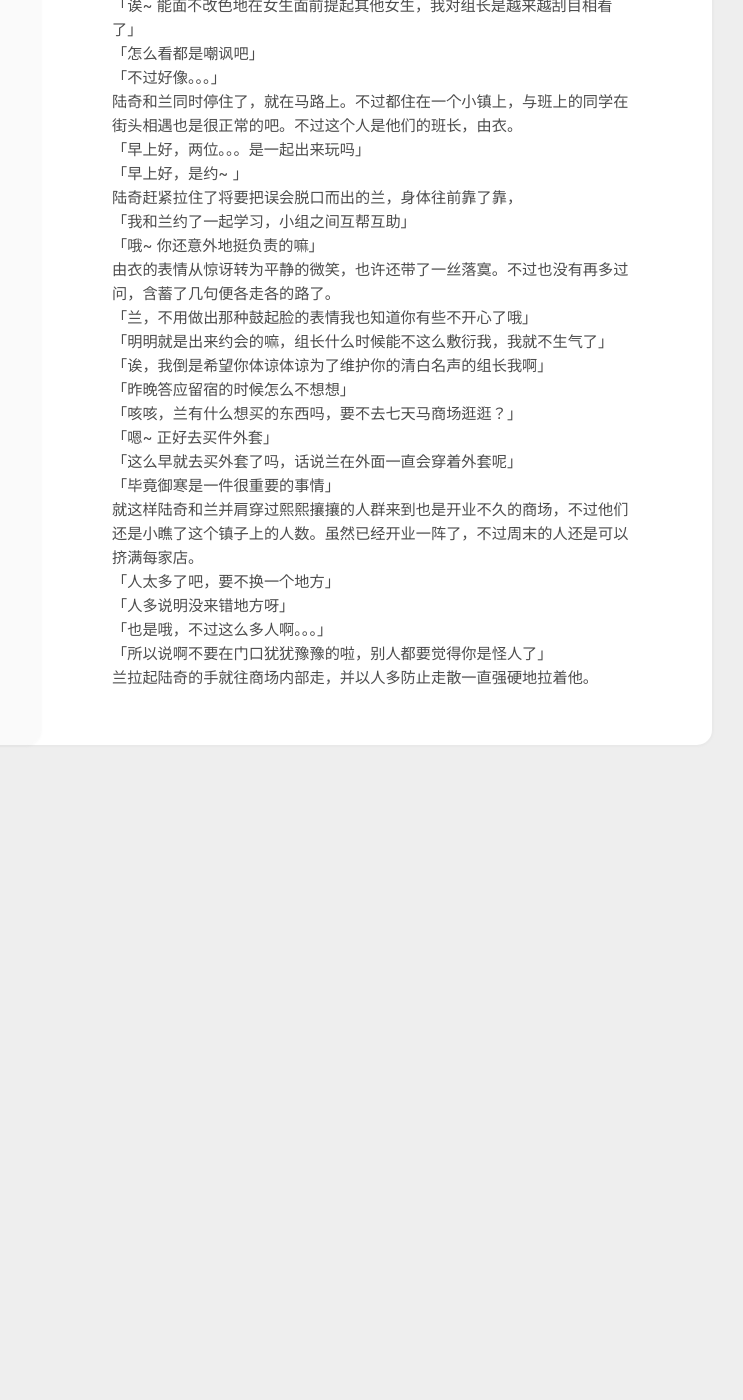
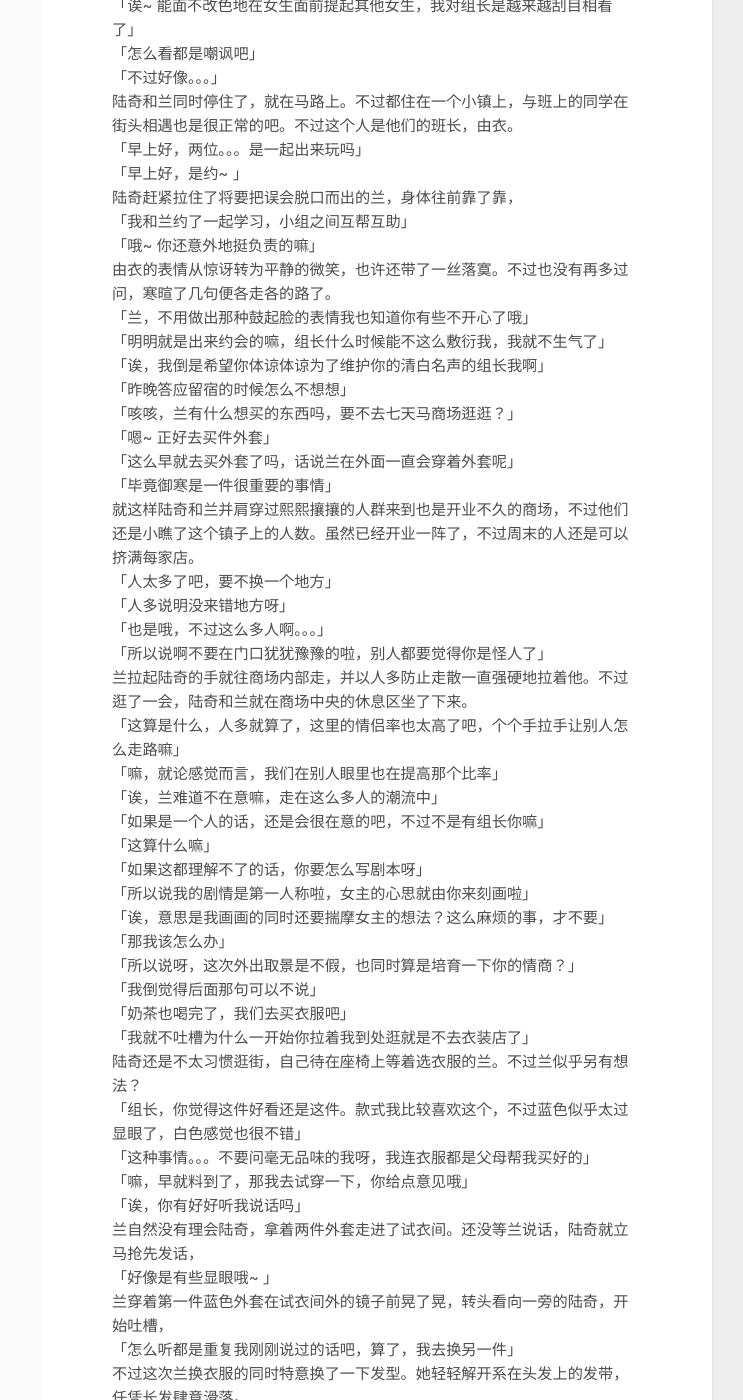
Before and after one commit to latalealice/latalealice.github.io, a Jekyll site: the page built from _posts/2021-12-16-要真认真的第七章前.md, in a window 1280 px wide and 1400 px high, scrolled down 2111 px. Shown: the whole window, without its empty margins (408-1151 px from the left). Built offline with Jekyll 4.4.1, drawn with Linux system fonts in a browser that asks for light colours; before the commit the page ends 2917 px from its top, so only the background shows below that.

Commit message:
Update 2021-12-16-要真认真的第七章前.md

```diff
--- a/_posts/2021-12-16-要真认真的第七章前.md
+++ b/_posts/2021-12-16-要真认真的第七章前.md
@@ -74,7 +74,7 @@ title: 要认真的第七章前。
 陆奇赶紧拉住了将要把误会脱口而出的兰，身体往前靠了靠，
 「我和兰约了一起学习，小组之间互帮互助」
 「哦~ 你还意外地挺负责的嘛」
-由衣的表情从惊讶转为平静的微笑，也许还带了一丝落寞。不过也没有再多过问，含蓄了几句便各走各的路了。
+由衣的表情从惊讶转为平静的微笑，也许还带了一丝落寞。不过也没有再多过问，寒暄了几句便各走各的路了。
 「兰，不用做出那种鼓起脸的表情我也知道你有些不开心了哦」
 「明明就是出来约会的嘛，组长什么时候能不这么敷衍我，我就不生气了」
 「诶，我倒是希望你体谅体谅为了维护你的清白名声的组长我啊」
@@ -88,4 +88,27 @@ title: 要认真的第七章前。
 「人多说明没来错地方呀」
 「也是哦，不过这么多人啊。。。」
 「所以说啊不要在门口犹犹豫豫的啦，别人都要觉得你是怪人了」
-兰拉起陆奇的手就往商场内部走，并以人多防止走散一直强硬地拉着他。
+兰拉起陆奇的手就往商场内部走，并以人多防止走散一直强硬地拉着他。不过逛了一会，陆奇和兰就在商场中央的休息区坐了下来。
+「这算是什么，人多就算了，这里的情侣率也太高了吧，个个手拉手让别人怎么走路嘛」
+「嘛，就论感觉而言，我们在别人眼里也在提高那个比率」
+「诶，兰难道不在意嘛，走在这么多人的潮流中」
+「如果是一个人的话，还是会很在意的吧，不过不是有组长你嘛」
+「这算什么嘛」
+「如果这都理解不了的话，你要怎么写剧本呀」
+「所以说我的剧情是第一人称啦，女主的心思就由你来刻画啦」
+「诶，意思是我画画的同时还要揣摩女主的想法？这么麻烦的事，才不要」
+「那我该怎么办」
+「所以说呀，这次外出取景是不假，也同时算是培育一下你的情商？」
+「我倒觉得后面那句可以不说」
+「奶茶也喝完了，我们去买衣服吧」
+「我就不吐槽为什么一开始你拉着我到处逛就是不去衣装店了」
+陆奇还是不太习惯逛街，自己待在座椅上等着选衣服的兰。不过兰似乎另有想法？
+「组长，你觉得这件好看还是这件。款式我比较喜欢这个，不过蓝色似乎太过显眼了，白色感觉也很不错」
+「这种事情。。。不要问毫无品味的我呀，我连衣服都是父母帮我买好的」
+「嘛，早就料到了，那我去试穿一下，你给点意见哦」
+「诶，你有好好听我说话吗」
+兰自然没有理会陆奇，拿着两件外套走进了试衣间。还没等兰说话，陆奇就立马抢先发话，
+「好像是有些显眼哦~ 」
+兰穿着第一件蓝色外套在试衣间外的镜子前晃了晃，转头看向一旁的陆奇，开始吐槽，
+「怎么听都是重复我刚刚说过的话吧，算了，我去换另一件」
+不过这次兰换衣服的同时特意换了一下发型。她轻轻解开系在头发上的发带，任凭长发肆意滑落。
```
